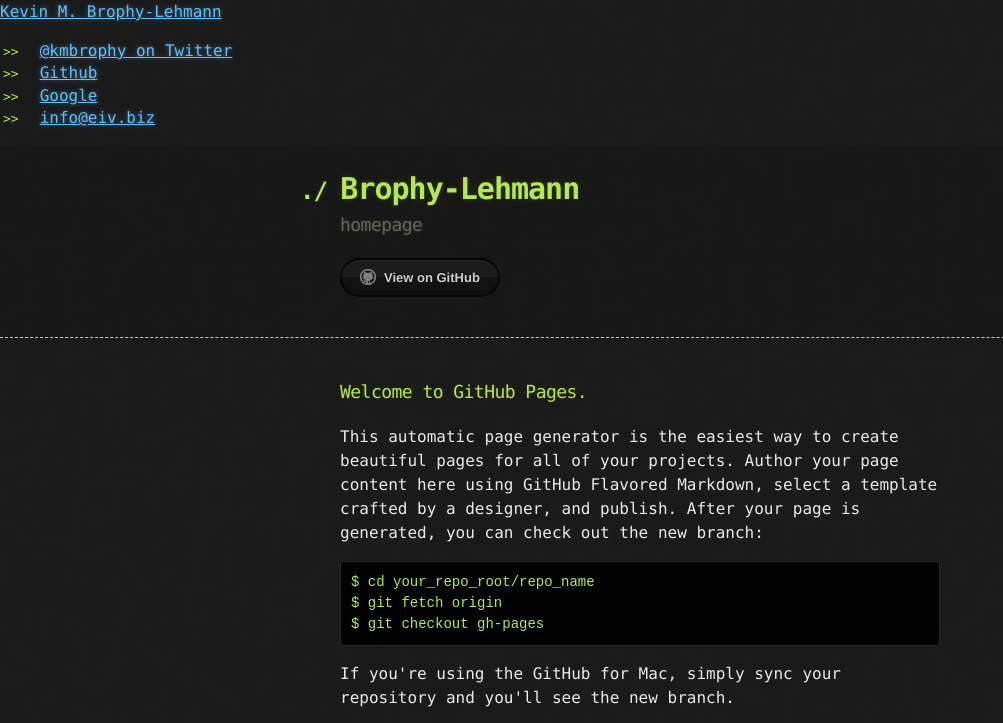
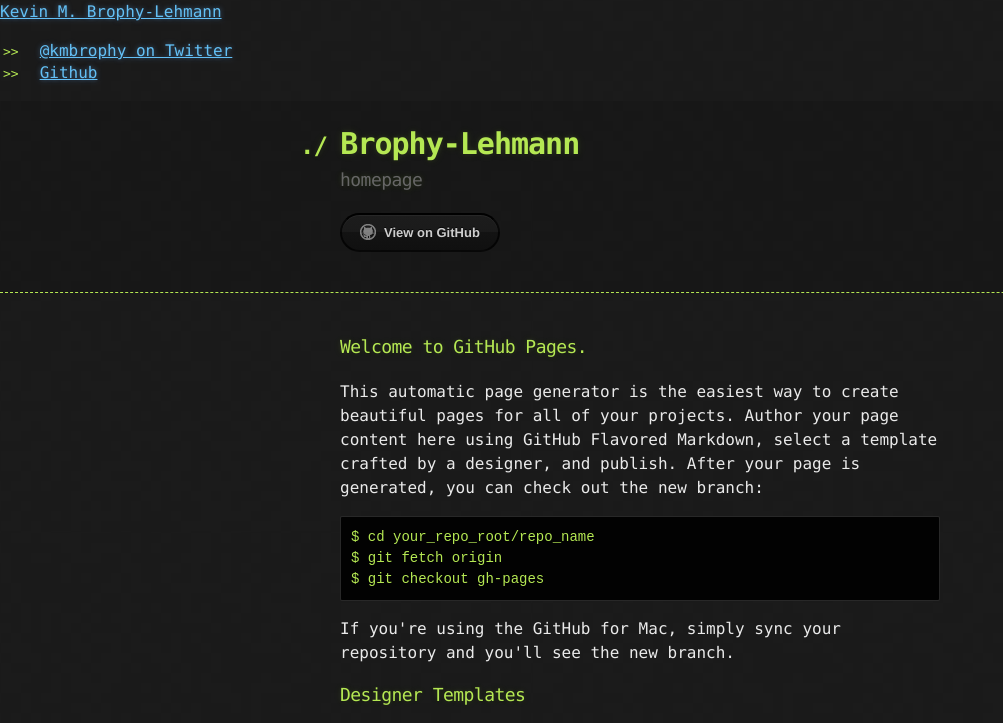
Before and after one commit to kmbl/kmbl.github.io, a plain HTML site: page index.html in a window 1280 px wide. Shown: the top 723 px of the page, without its empty margins (0-1003 px from the left). Drawn offline with Linux system fonts and the light colour scheme.

Commit message:
Update index.html

```diff
--- a/index.html
+++ b/index.html
@@ -12,8 +12,6 @@
 <ul>
   <li><a href="https://twitter.com/kmbrophy" rel="me">@kmbrophy on Twitter</a></li>
   <li><a href="https://github.com/kmbl" rel="me">Github</a></li>
-  <li><a href="https://google.com/+KevinBrophyLehmann" rel="me">Google</a></li>
-  <li><a href="mailto:info@eiv.biz" rel="me">info@eiv.biz</a></li>
 </ul>
 
     <title>kmbl</title>
```
